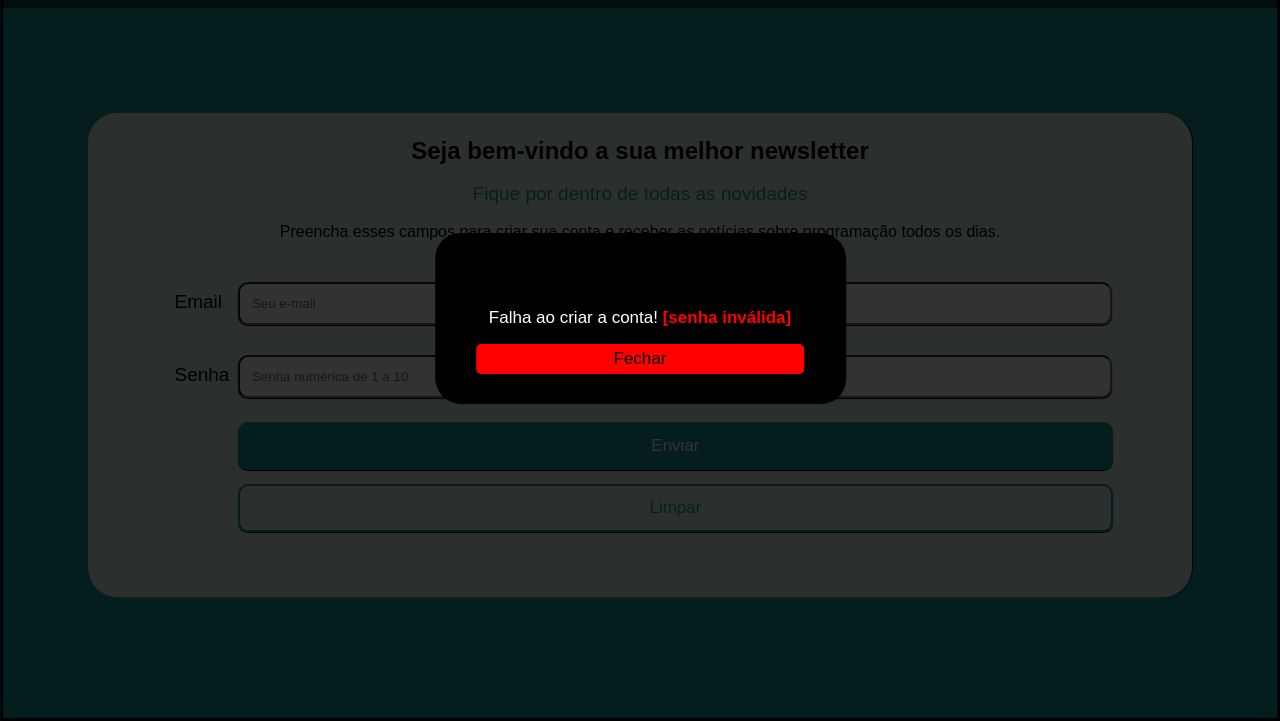
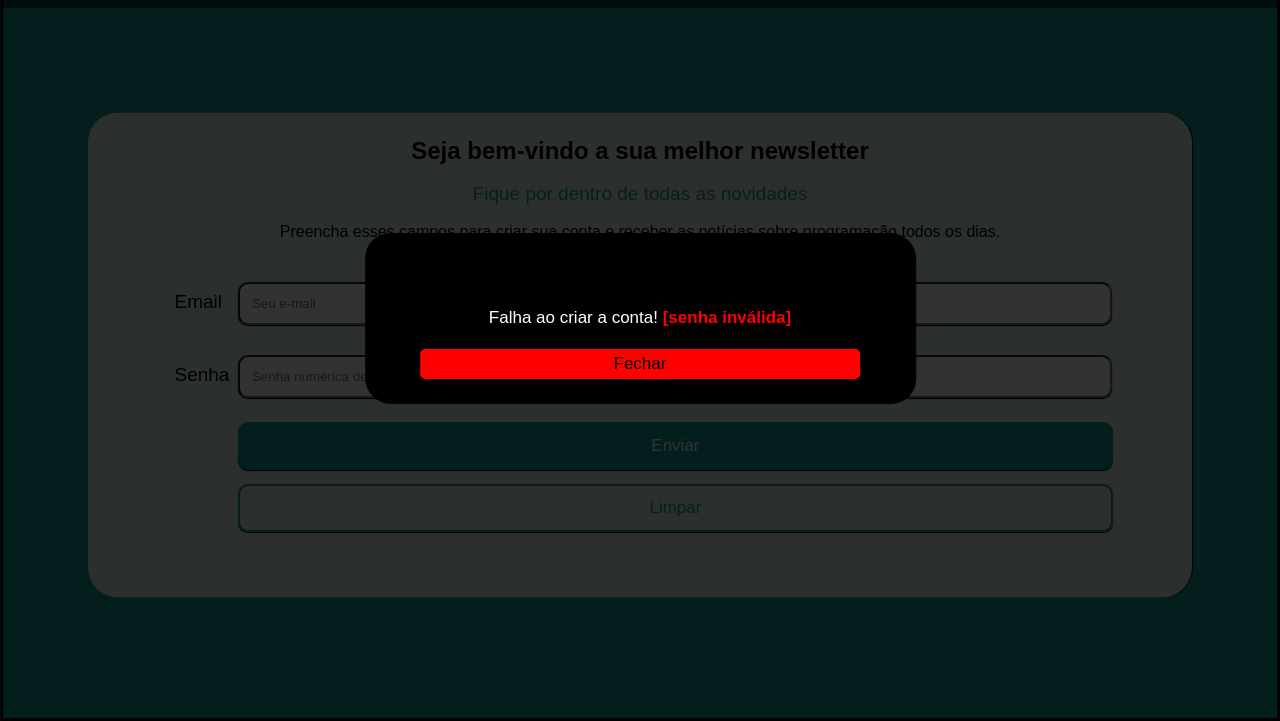
Before and after one commit to pedroericke01/projeto-login-v1, a plain HTML site: page src/index.html in a window 1280 px wide. Both pictures are taken after typing "name@example.com", "Sample123" into the empty fields and a click on the input "Enviar". Shown: the part 82-803 px from the top of the page. Drawn offline with Linux system fonts and the light colour scheme.

Commit message:
atualizações

```diff
--- a/styles/queries.css
+++ b/styles/queries.css
@@ -21,7 +21,14 @@
     dialog{
         width: 99.5%;
     }
+    dialog > div{
+        width: 400px;
+    }
+    dialog > div > input{
+        margin-top: 28%;
+    }
 }
+
 @media screen and (min-width:1280px){
     form{
         margin-top: 35px;
@@ -48,4 +55,10 @@
     dialog{
         width: 99.5%;
     }
+    dialog > div{
+        width: 550px;
+    }
+    dialog > div > input{
+        margin-top: 21%;
+    }
 }
--- a/styles/style.css
+++ b/styles/style.css
@@ -158,7 +158,7 @@ dialog > div{
     text-align: center;
     border-style: hidden;
 
-    width: 410px;
+    width: 330px;
     height: 170px;
     border-radius: 25px;
 
@@ -196,7 +196,7 @@ dialog > div > input{
     width: 80%;
     font-size: 17px;
     padding: 5px;
-    margin-top: 27%;
+    margin-top: 33%;
     border-width: 1px;
     border-radius: 5px;
 
```
